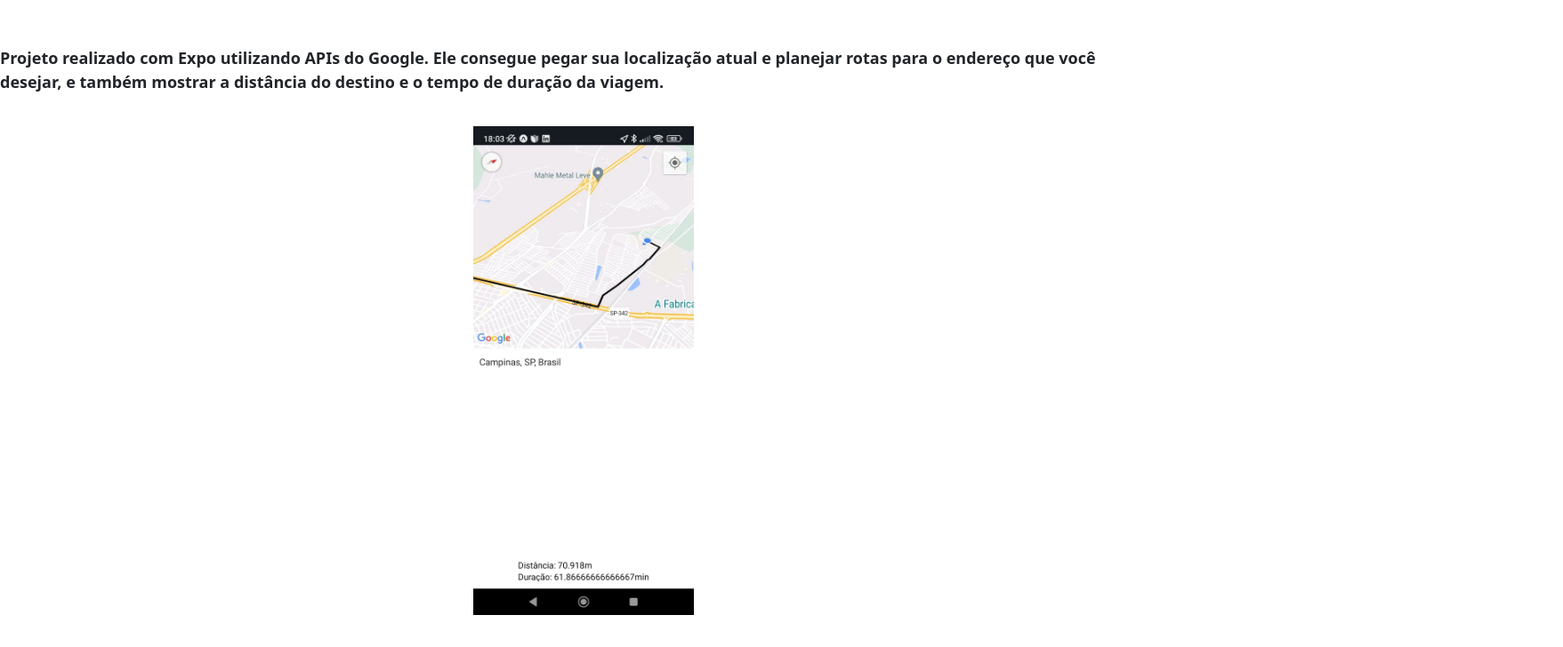
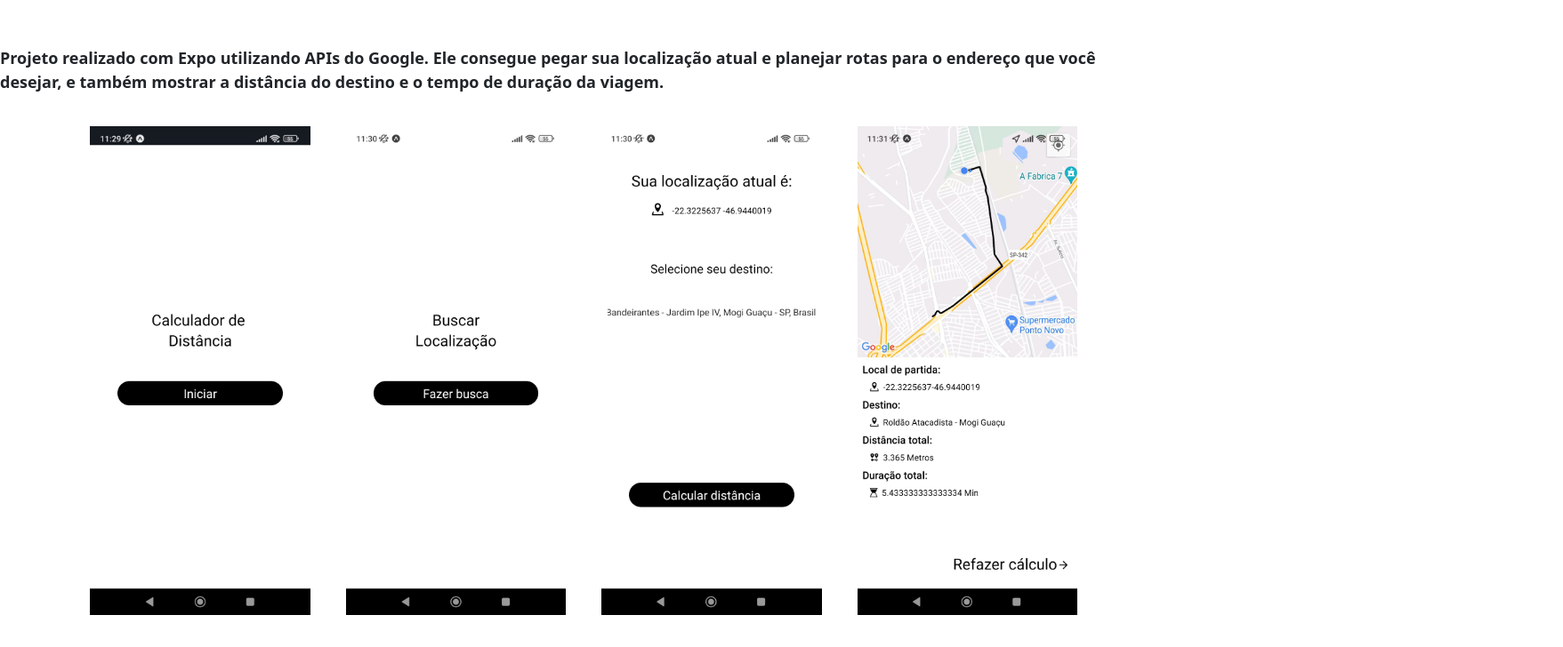
Before and after one commit to rzera26/portifolio, a plain HTML site: page projects.html in a window 1280 px wide. Shown: the part 760-1488 px from the top of the page at 89% size, 1757 px wide, since content can reach past the window. Drawn offline with nearby package versions, Linux system fonts and the light colour scheme.

Commit message:
adicionandoCalculadorDistancia

```diff
--- a/projects.html
+++ b/projects.html
@@ -80,7 +80,10 @@
   <p class='titleProject'>Projeto realizado com Expo utilizando APIs do Google. Ele consegue pegar sua localização atual e planejar rotas para o endereço que você desejar, e também mostrar a distância do destino e o tempo de duração da viagem.</p>
   <div class='containerList'>
     <ul class='listImg'>
-      <li class='itemList'><img class='imgs' src='./imgs/imgProjectMaps.jpg' /></li>
+      <li class='itemList'><img class='imgs' src='./imgs/calcDistInicio.jpeg' /></li>
+      <li class='itemList'><img class='imgs' src='./imgs/calcDistBuscar.jpeg' /></li>
+      <li class='itemList'><img class='imgs' src='./imgs/calcDistSet.jpeg' /></li>
+      <li class='itemList'><img class='imgs' src='./imgs/calcDistResume.jpeg' /></li>
     </ul>
   </div>
 </body>
--- a/styleProjects.css
+++ b/styleProjects.css
@@ -8,7 +8,7 @@
 
 .containerList {
     display: flex;
-    justify-content: center;
+    justify-content: space-around;
 }
 
 .listImg {
```
Also changed, not shown: imgs/calcDistBuscar.jpeg (added), imgs/calcDistInicio.jpeg (added), imgs/calcDistResume.jpeg (added), imgs/calcDistSet.jpeg (added).
